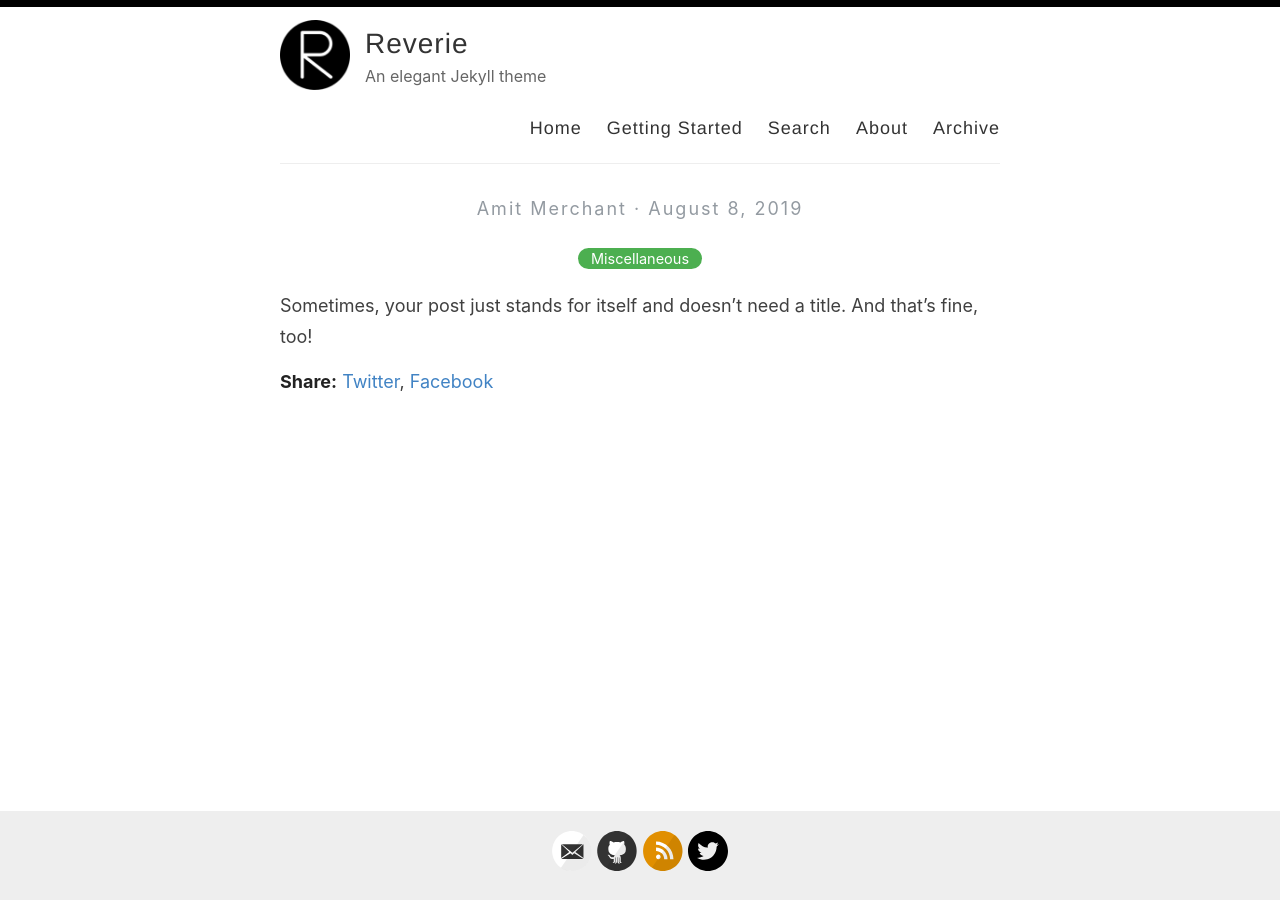
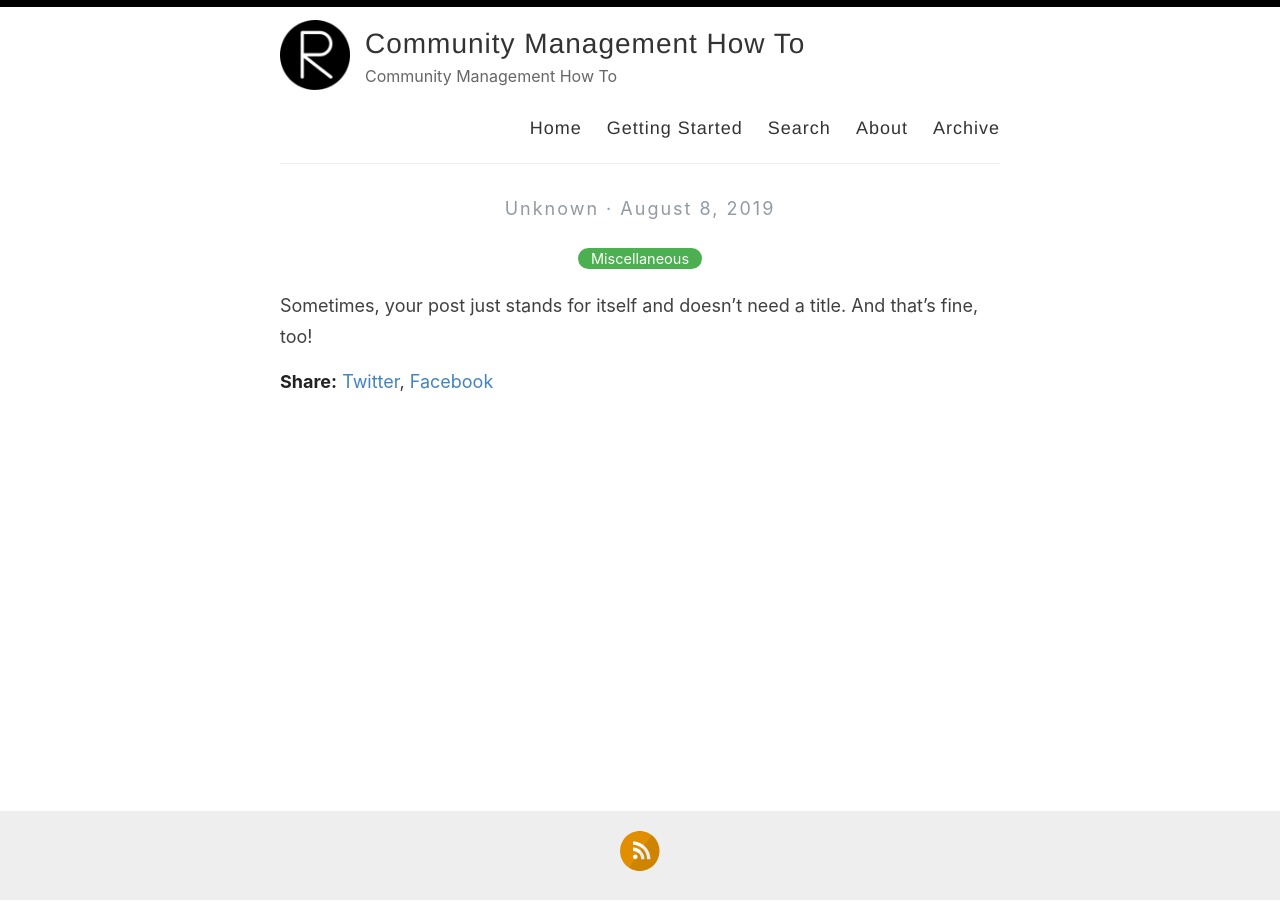
Before and after one commit to coweal/cmhowto, a Jekyll site: the page built from _posts/2019-08-08-no-title-posts.md, in a window 1280 px wide. Built offline with Jekyll 4.4.1, drawn with Linux system fonts in a browser that asks for light colours.

Commit message:
Initial setup of the _config.yml

```diff
--- a/_config.yml
+++ b/_config.yml
@@ -3,13 +3,13 @@
 #
 
 # Name of your site (displayed in the header)
-name: Reverie
+name: Community Management How To
 
 # Name of the author
-author: Amit Merchant
+author: Unknown
 
 # Short bio or description (displayed in the header)
-description: An elegant Jekyll theme
+description: Community Management How To
 
 # URL of your avatar or profile pic (you could use your GitHub profile pic)
 avatar: /images/reverie.png
@@ -21,15 +21,15 @@ avatar: /images/reverie.png
 # Includes an icon in the footer for each username you enter
 footer-links:
   dribbble:
-  email: amit.d.merchant@gmail.com
+  email:
   facebook:
   flickr:
-  github: amitmerchant1990/reverie
+  github:
   instagram:
   linkedin:
   pinterest:
   rss: rss
-  twitter: amit_merchant
+  twitter:
   stackoverflow:
   youtube: # channel/<your_long_string> or user/<user-name>
   googleplus: # anything in your profile username that comes after plus.google.com/
@@ -41,21 +41,21 @@ footer-links:
 disqus:
 
 # Enter your Google Analytics web tracking code (e.g. UA-2110908-2) to activate tracking
-google_analytics: UA-43339302-11
+google_analytics:
 
 # For newer "GA4" analytics, use the following instead of the "UA" entry above
 #google_analytics_ga4: G-GABC1DEFG
 
 # Your website URL (e.g. http://amitmerchant1990.github.io or http://www.amitmerchant.com)
 # Used for Sitemap.xml and your RSS feed
-url: http://www.amitmerchant.com/reverie
-enforce_ssl: https://www.amitmerchant.com/reverie
+url: https://cmhowto.com
+enforce_ssl: https://cmhowto.com
 
 # If you're hosting your site at a Project repository on GitHub pages
 # (http://yourusername.github.io/repository-name)
 # and NOT your User repository (http://yourusername.github.io)
 # then add in the baseurl here, like this: "/repository-name"
-baseurl: "/reverie"
+baseurl: "/"
 
 #
 # !! You don't need to change any of the configuration flags below !!
```
